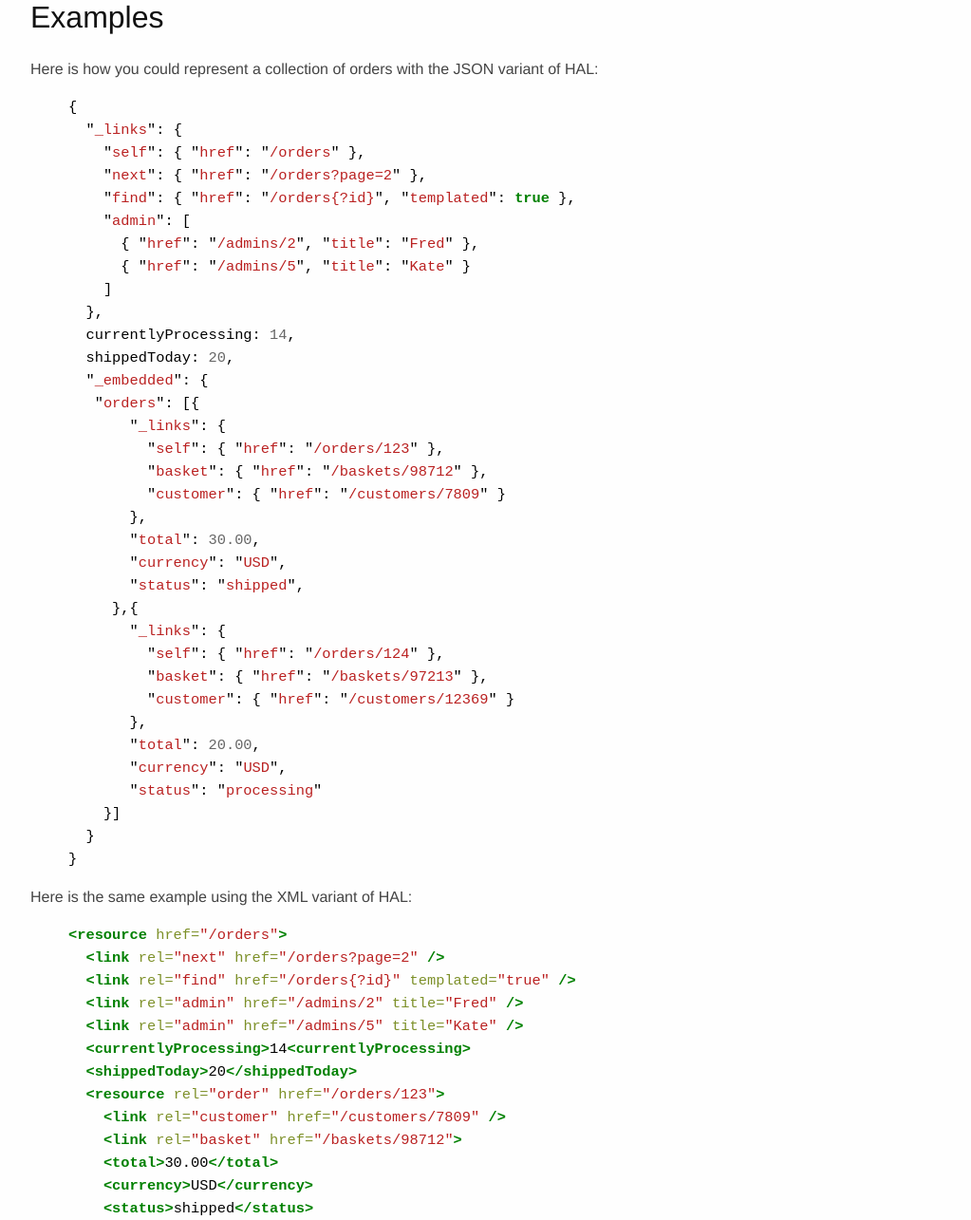
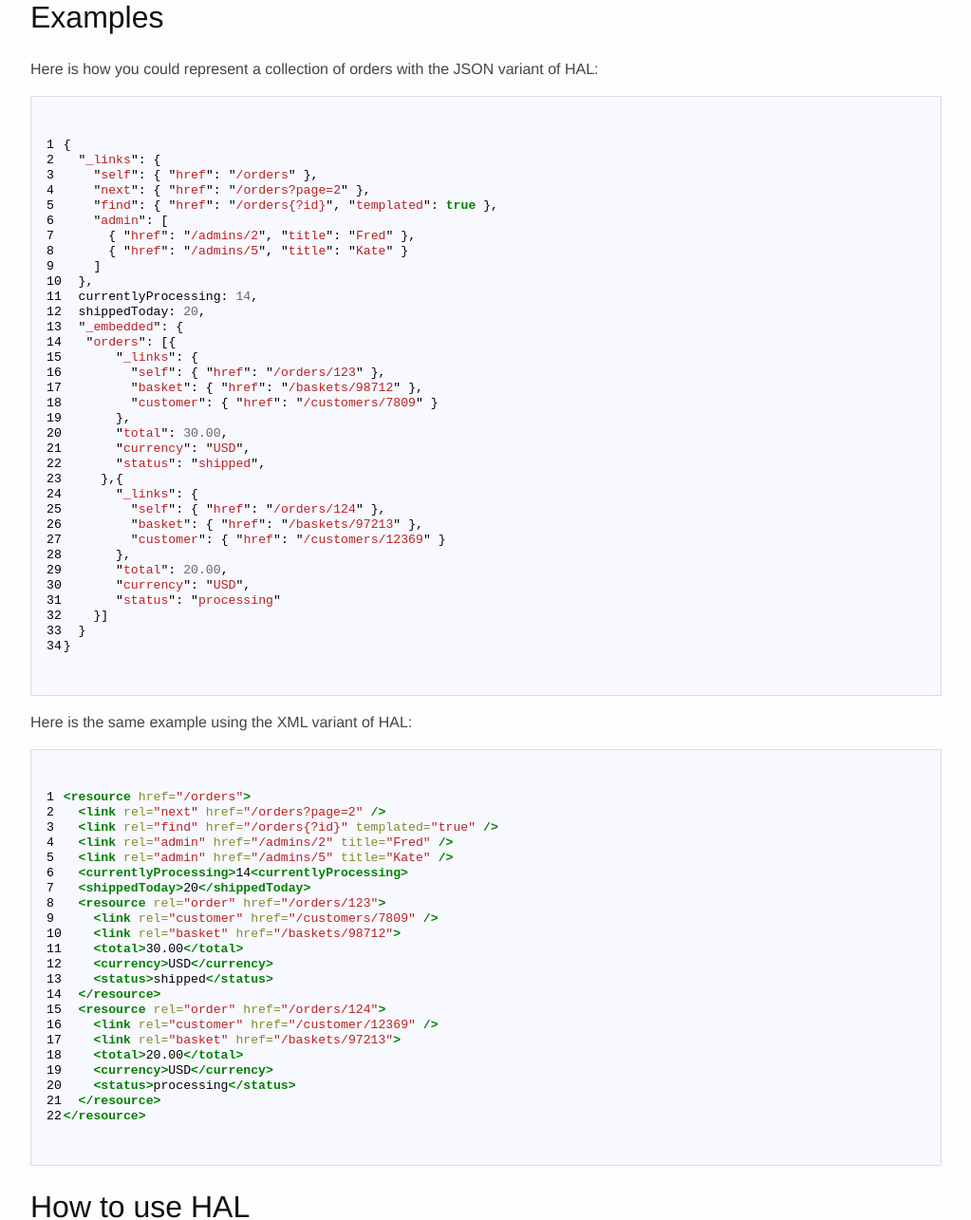
Before and after one commit to mikekelly/hal_specification, a Jekyll site: the page built from hal_specification.md, in a window 1280 px wide and 1400 px high, scrolled down 1920 px, cut to the strip 115-1400 px from the top of the window. Shown: the whole strip at 95% size, without its empty margins (128-1151 px from the left). Built offline with Jekyll 4.4.1, drawn with Linux system fonts in a browser that asks for light colours; Markdown is read by kramdown in place of the engine named in the settings.

Commit message:
Fixing markdown syntax

````diff
--- a/hal_specification.md
+++ b/hal_specification.md
@@ -80,7 +80,8 @@ structured:
 
 Here is how you could represent a collection of orders with the JSON variant of HAL:
 
-{% highlight javascript %}
+
+```javascript
 {
   "_links": {
     "self": { "href": "/orders" },
@@ -115,11 +116,12 @@ Here is how you could represent a collection of orders with the JSON variant of
     }]
   }
 }
-{% endhighlight %}
+```
+
 
 Here is the same example using the XML variant of HAL:
 
-{% highlight xml %}
+```xml
 <resource href="/orders">
   <link rel="next" href="/orders?page=2" />
   <link rel="find" href="/orders{?id}" templated="true" />
@@ -142,7 +144,7 @@ Here is the same example using the XML variant of HAL:
     <status>processing</status>
   </resource>
 </resource>
-{% endhighlight %}
+```
 
 ## How to use HAL
 
@@ -282,14 +284,14 @@ Further details on the JSON variant of HAL:
 ## Minimum Valid Representation
 
 ### JSON
-{% highlight javascript %}
+```javascript
 { "_links": { "self": { "href": "http://example.com/" } } }
-{% endhighlight %}
+```
 
 ### XML
-{% highlight xml %}
+```xml
 <resource href="http://example.com/" />
-{% endhighlight %}
+```
 
 ## Recommendations
 
@@ -303,9 +305,9 @@ For XML, the [CURIE syntax][10] MAY be used for brevity.
 
 For JSON, a 'curie' link can be used like so:
 
-{% highlight javascript %}
+```javascript
 { ... '_links' : { 'curie': { 'href' : 'http://example.com/rels/{relation}', 'name': 'ex' }, ... }, ... }
-{% endhighlight %}
+```
 
 ## Acknowledgements
 
````
